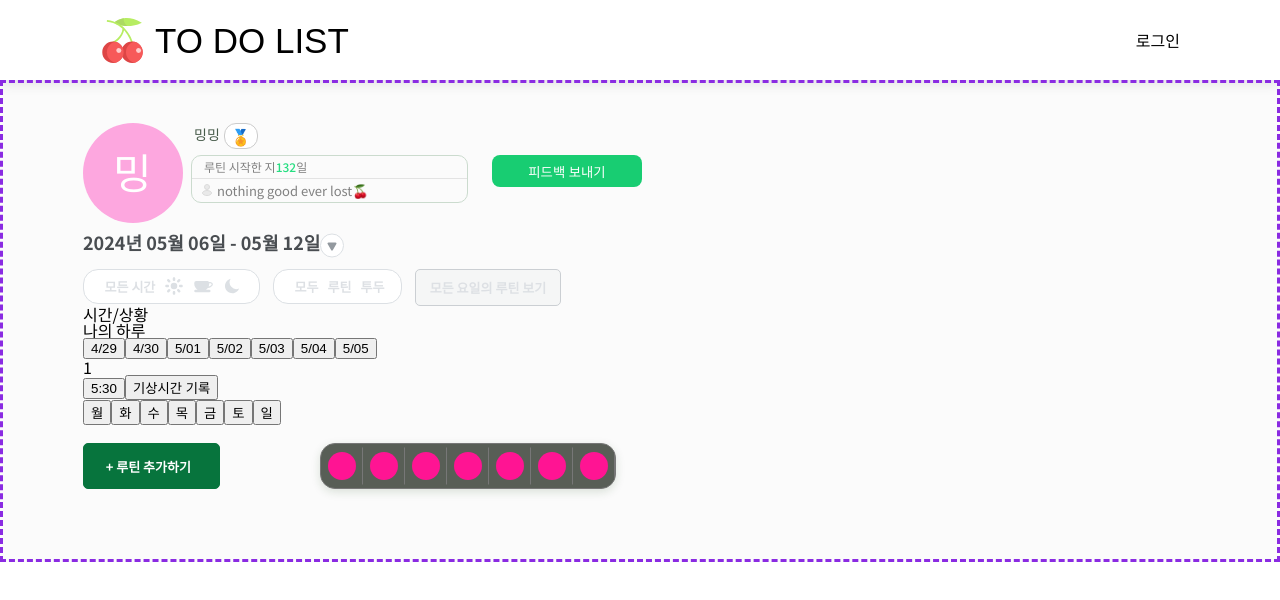
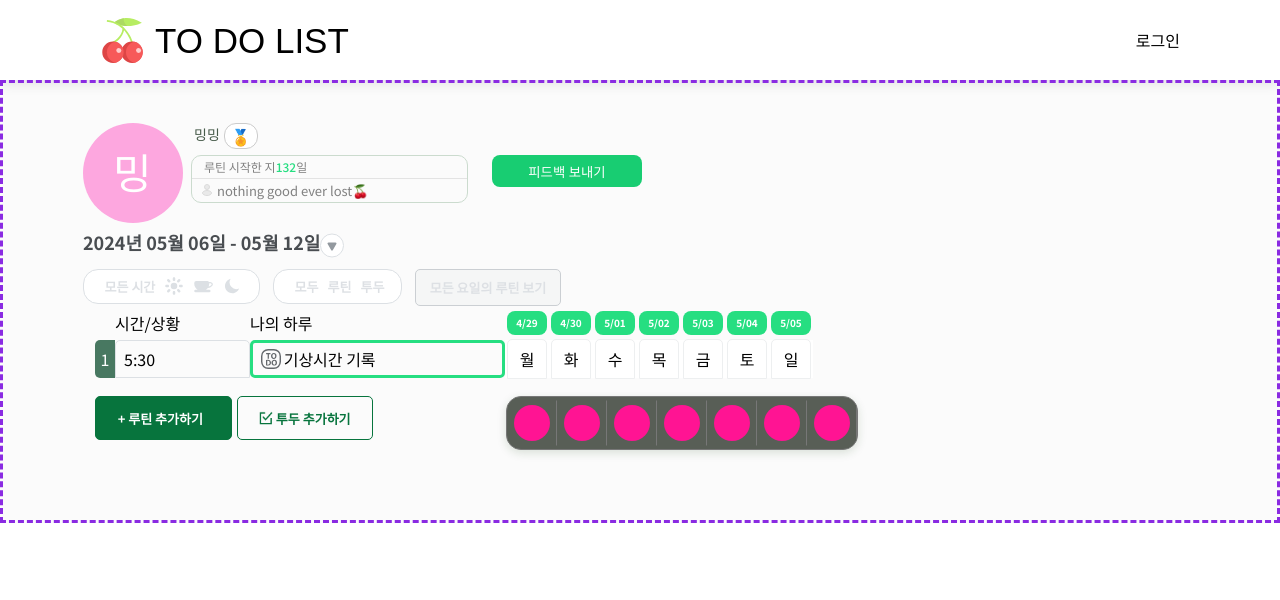
Before and after one commit to hit-that-drum/to-do-list, a React (Create React App) app: page /to-do-list in a window 1280 px wide. Shown: the top 600 px of the page. Built offline with nearby package versions, Linux system fonts and the light colour scheme; a web font is replaced by a local one.

Commit message:
todolist styling

```diff
--- a/src/pages/ToDoList/ToDoTable.tsx
+++ b/src/pages/ToDoList/ToDoTable.tsx
@@ -2,77 +2,178 @@ import React from 'react';
 import styled from 'styled-components';
 import TrafficLight from './TrafficLight';
 import { MockDataType } from '../../interfaces';
+import AddTodoImg from '../../assets/add-todo.png';
+import TodoImg from '../../assets/todo-img.svg';
 
-const ToDoSection = styled.div``;
+const ToDoSection = styled.div`
+  display: flex;
+  height: 38px;
+  button {
+    all: unset;
+    cursor: pointer;
+  }
+  .numbering {
+    display: flex;
+    padding: 1px;
+    width: 18px;
+    border-radius: 5px 0px 0px 5px;
+    border-width: 0px;
+    justify-content: center;
+    align-items: center;
+    background-color: rgb(72, 120, 97);
+    color: #ffffff;
+    margin-left: 12px;
+  }
+  .timedetail-myday {
+    display: flex;
+    width: 390px;
+    border-color: rgb(220, 224, 228);
+    border-radius: 5px;
+    border-width: 1px;
+    .timedetail {
+      padding: 4px 8px;
+      width: 130px;
+      border: solid;
+      border-color: rgb(220, 224, 228);
+      border-radius: 5px 5px 0px 0px;
+      border-width: 1px;
+    }
+    .myday {
+      display: flex;
+      align-items: center;
+      padding: 4px 8px;
+      width: 260px;
+      border: solid;
+      border-color: rgb(38, 222, 129);
+      border-radius: 5px;
+      border-width: 3px;
+      img {
+        width: 20px;
+        height: 20px;
+      }
+      p {
+        margin-left: 3px;
+      }
+    }
+  }
+  div:nth-child(3) {
+    display: flex;
+    align-items: center;
+    justify-content: space-between;
+    background-color: rgb(255, 255, 255);
+  }
+  div:nth-child(4) {
+    border: 1px solid salmon;
+  }
+
+  .yoil {
+    display: flex;
+    margin: 0px 2px;
+    flex-direction: column;
+    /* padding: 5px 0px; */
+    height: 100%;
+    width: 38px;
+    align-items: center;
+    justify-content: center;
+    border-width: 0.5px 1px 1px;
+    border-style: solid;
+    border-image: initial;
+    background-color: rgb(255, 255, 255);
+    /* border-color: rgb(38, 222, 129) rgb(38, 222, 129) rgb(237, 239, 240); */
+    border-color: rgb(237, 239, 240);
+    border-radius: 5px 5px 0px 0px;
+  }
+`;
 
 const BottomSection = styled.div`
   margin: 18px 0 30px;
+  width: 775px;
   display: flex;
-  .add-routine {
+  justify-content: space-between;
+  div {
+    display: flex;
+  }
+  button {
     all: unset;
     cursor: pointer;
     display: flex;
     padding: 4px 8px;
     width: 118.5px;
-    color: #ffffff;
+    height: 26px;
     border: 1px solid rgb(7, 116, 61);
     align-items: center;
     justify-content: center;
     border-radius: 5px;
-    background: rgb(7, 116, 61);
     padding: 8px;
     border-width: 1px;
     font-weight: bold;
     font-size: 13px;
-    white-space: pre-line;
+  }
+  .add-routine {
+    color: #ffffff;
+    background: rgb(7, 116, 61);
+    margin-left: 12px;
+  }
+  .add-todo {
+    color: rgb(7, 116, 61);
+    margin-left: 5px;
+    img {
+      width: 14px;
+      height: 14px;
+    }
   }
 `;
 
 const ToDoTable = ({ data }: { data: MockDataType[] }) => {
-  console.log('data', data);
-  // const ToDoTable = () => {
   return (
     <div>
       <ToDoSection>
-        <div>
+        <div className="numbering">
           <div>1</div>
         </div>
-        <div>
-          <button type="button">
+        <div className="timedetail-myday">
+          <button className="timedetail" type="button">
             <p>5:30</p>
           </button>
-          <button type="button">
+          <button className="myday" type="button">
+            <img src={TodoImg} alt="todo-img" />
             <p>기상시간 기록</p>
           </button>
         </div>
         <div>
-          <button type="button">
+          <button className="yoil" type="button">
             <p>월</p>
           </button>
-          <button type="button">
+          <button className="yoil" type="button">
             <p>화</p>
           </button>
-          <button type="button">
+          <button className="yoil" type="button">
             <p>수</p>
           </button>
-          <button type="button">
+          <button className="yoil" type="button">
             <p>목</p>
           </button>
-          <button type="button">
+          <button className="yoil" type="button">
             <p>금</p>
           </button>
-          <button type="button">
+          <button className="yoil" type="button">
             <p>토</p>
           </button>
-          <button type="button">
+          <button className="yoil" type="button">
             <p>일</p>
           </button>
         </div>
       </ToDoSection>
       <BottomSection>
-        <button type="button" className="add-routine">
-          <p>+ 루틴 추가하기 &nbsp;</p>
-        </button>
+        <div>
+          <button type="button" className="add-routine">
+            <p>+ 루틴 추가하기 &nbsp;</p>
+          </button>
+          <button type="button" className="add-todo">
+            <img src={AddTodoImg} alt="add-todo-img" />
+            <p>&nbsp;투두 추가하기</p>
+          </button>
+        </div>
         <TrafficLight data={data} />
       </BottomSection>
     </div>
--- a/src/pages/ToDoList/TrafficLight.tsx
+++ b/src/pages/ToDoList/TrafficLight.tsx
@@ -5,7 +5,6 @@ import { MockDataType } from '@interfaces/todo.interface';
 const TrafficWrapper = styled.div`
   margin-left: 100px;
   display: inline-flex;
-  -webkit-box-pack: center;
   justify-content: center;
   background: rgb(88, 94, 86);
   border: 1px solid rgb(119, 119, 119);
@@ -21,15 +20,16 @@ const TrafficWrapper = styled.div`
     border-image: initial;
   }
   .light-circle {
-    width: 28px;
-    height: 28px;
+    width: 36px;
+    height: 36px;
     border-radius: 50%;
     background-color: deeppink;
   }
 `;
 
 const TrafficLight = ({ data }: { data: MockDataType[] }) => {
-  console.log('trafficlight', data);
+  const aaa = data.map((el) => el.routines);
+  console.log('aaa', aaa);
   return (
     <TrafficWrapper>
       <div className="light-box">
--- a/src/pages/ToDoList/index.tsx
+++ b/src/pages/ToDoList/index.tsx
@@ -95,7 +95,46 @@ const FilterButtonSection = styled.div`
     }
   }
 `;
-const RowTitleSection = styled.div``;
+const RowTitleSection = styled.div`
+  display: flex;
+  align-items: center;
+  height: 24px;
+  margin-top: 5px;
+  margin-bottom: 5px;
+  button {
+    all: unset;
+    cursor: pointer;
+  }
+  div {
+    padding-right: 5px;
+  }
+  div:nth-child(1) {
+    width: 130px;
+    margin-left: 32px;
+  }
+  div:nth-child(2) {
+    width: 250px;
+  }
+  div:nth-child(3) {
+    width: 310px;
+  }
+  .date-btn {
+    width: 40px;
+    height: 24px;
+    margin: 0px 2px;
+    border-radius: 8px;
+    background: rgb(38, 222, 129);
+    justify-content: center;
+    align-items: center;
+    p {
+      font-weight: bold;
+      font-size: 10px;
+      color: white;
+      white-space: pre-line;
+      text-align: center;
+    }
+  }
+`;
 
 const ToDoList = () => {
   console.log('data', MockData);
@@ -149,25 +188,25 @@ const ToDoList = () => {
             <div>시간/상황</div>
             <div>나의 하루</div>
             <div>
-              <button type="button">
+              <button className="date-btn" type="button">
                 <p>4/29</p>
               </button>
-              <button type="button">
+              <button className="date-btn" type="button">
                 <p>4/30</p>
               </button>
-              <button type="button">
+              <button className="date-btn" type="button">
                 <p>5/01</p>
               </button>
-              <button type="button">
+              <button className="date-btn" type="button">
                 <p>5/02</p>
               </button>
-              <button type="button">
+              <button className="date-btn" type="button">
                 <p>5/03</p>
               </button>
-              <button type="button">
+              <button className="date-btn" type="button">
                 <p>5/04</p>
               </button>
-              <button type="button">
+              <button className="date-btn" type="button">
                 <p>5/05</p>
               </button>
             </div>
```
Also changed, not shown: src/assets/add-todo.png (added), src/assets/todo-img.svg (added).
